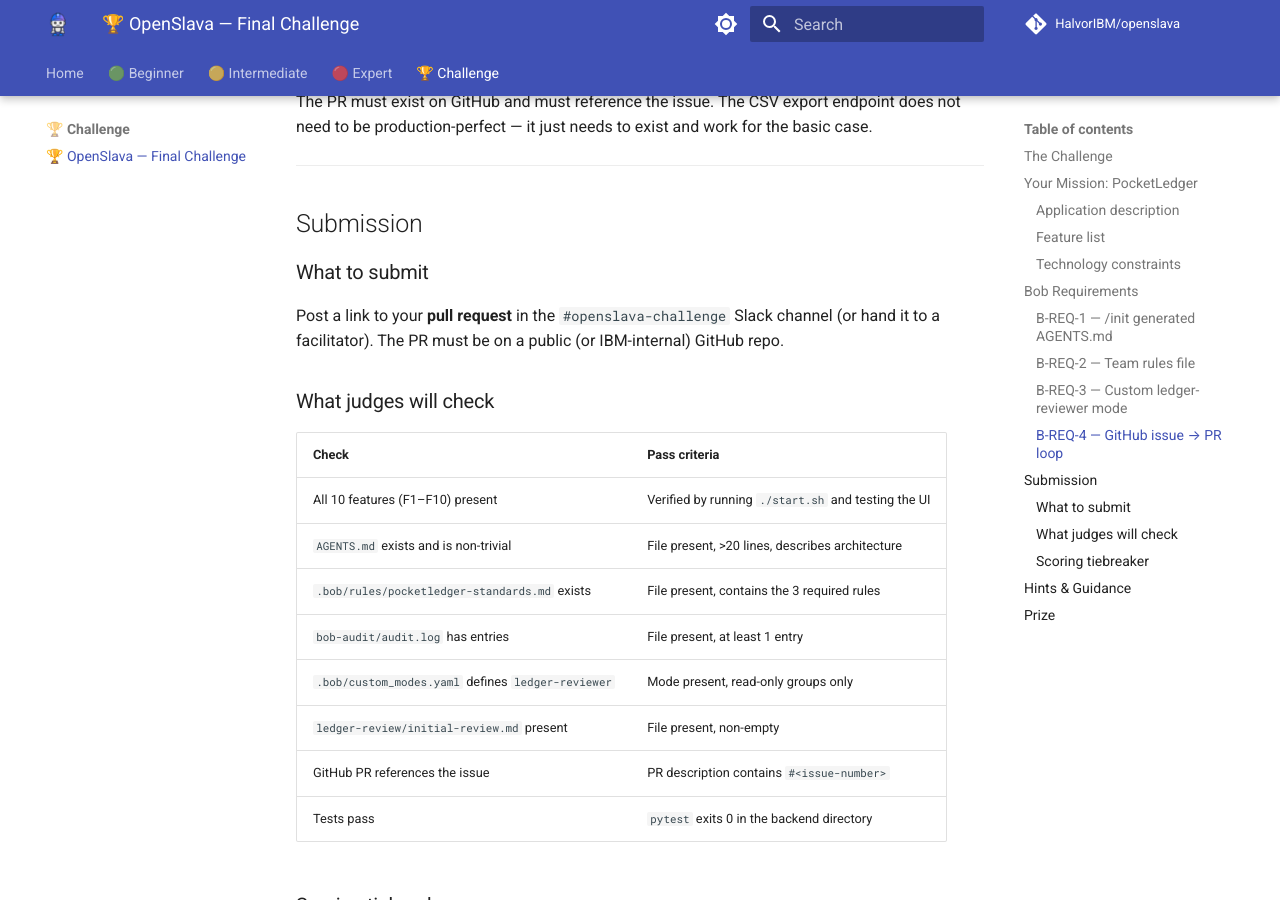
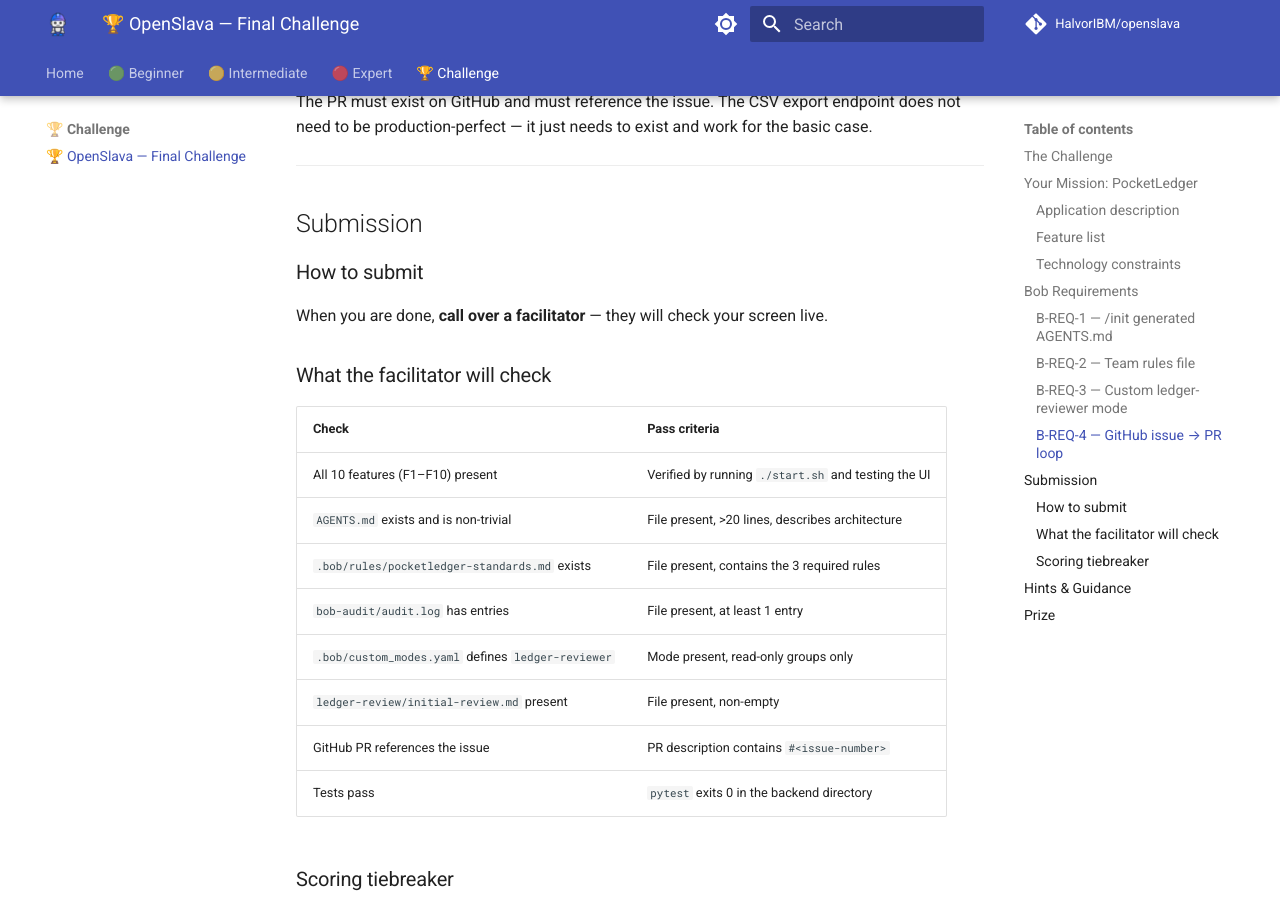
Before and after one commit to HalvorIBM/openslava, an MkDocs documentation site: the page built from docs/labs/openslava-challenge.md, in a window 1280 px wide and 900 px high, scrolled down 3020 px. Built offline with MkDocs 1.6.1 and Material for MkDocs 9.7.7, drawn with Linux system fonts in a browser that asks for light colours; comment, search, counter and statistics services are not loaded.

Commit message:
Challenge: replace Slack submission with call-over-facilitator live check

```diff
--- a/docs/labs/openslava-challenge.md
+++ b/docs/labs/openslava-challenge.md
@@ -95,11 +95,11 @@
 
 ## Submission
 
-### What to submit
+### How to submit
 
-Post a link to your **pull request** in the `#openslava-challenge` Slack channel (or hand it to a facilitator). The PR must be on a public (or IBM-internal) GitHub repo.
+When you are done, **call over a facilitator** — they will check your screen live.
 
-### What judges will check
+### What the facilitator will check
 
 | Check | Pass criteria |
 |---|---|
```
